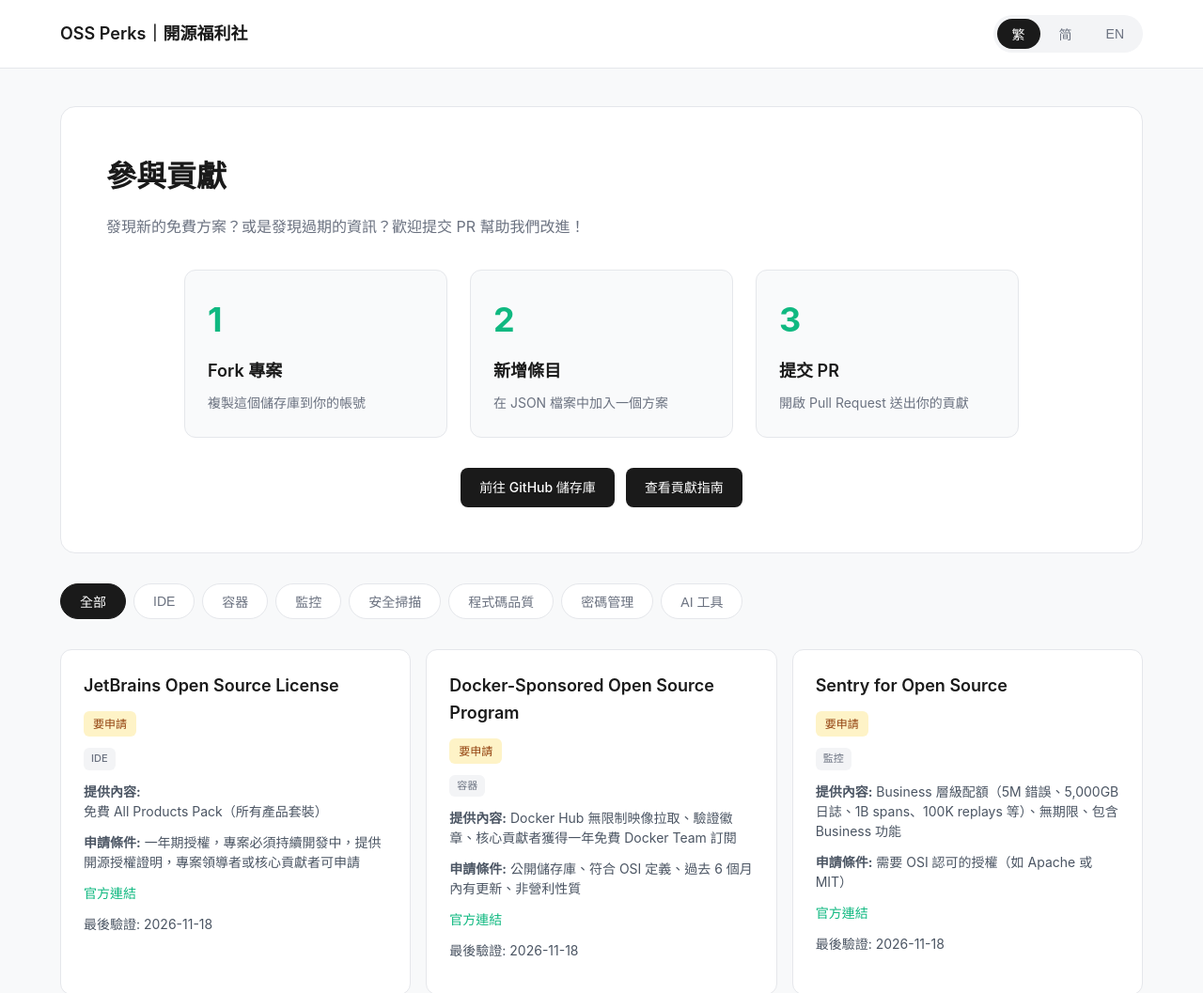
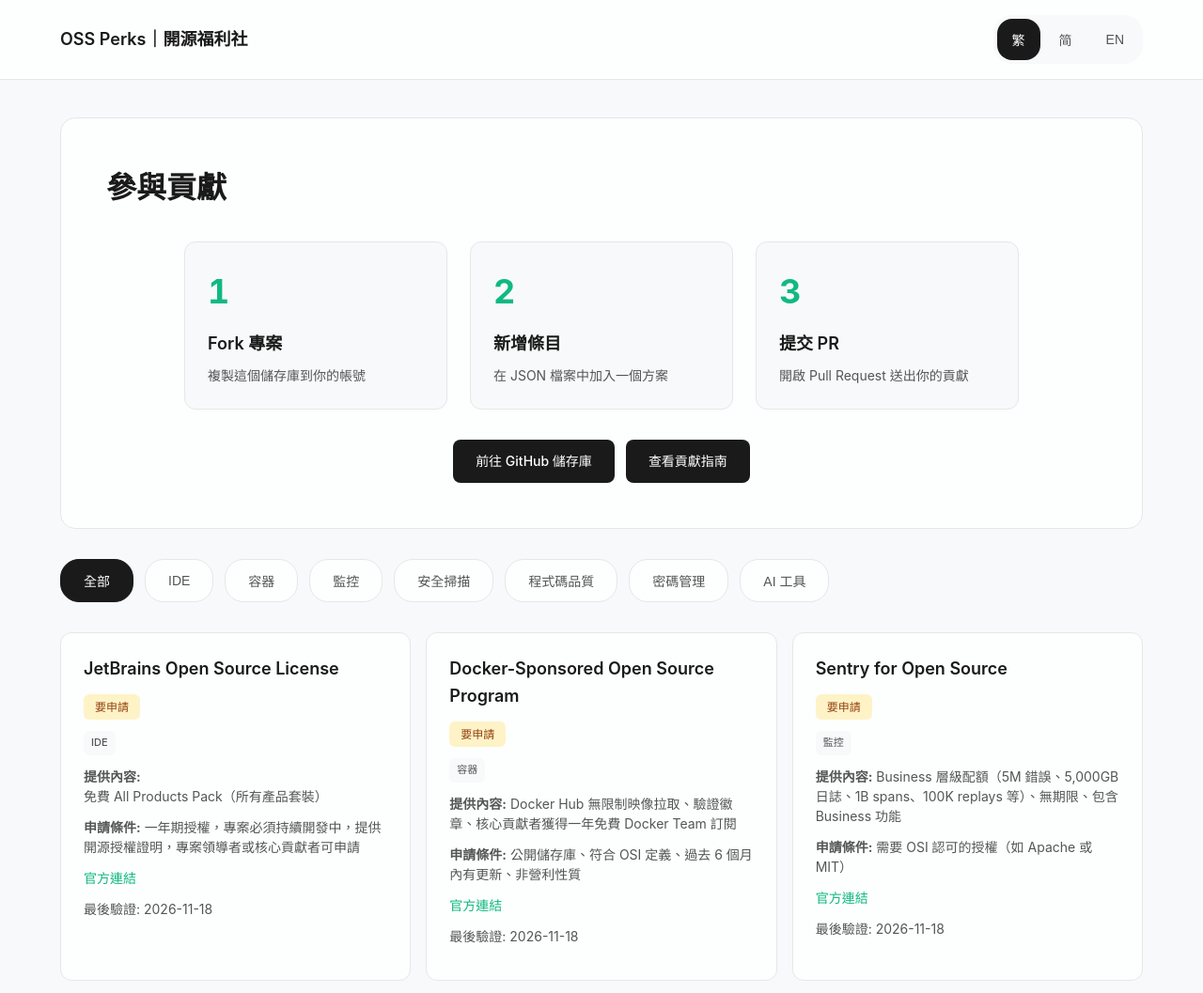
Before and after one commit to SammyLin/opensource, a website: page public/index.html in a window 1280 px wide. Shown: the top 1057 px of the page at 94% size. Drawn offline with Linux system fonts and the light colour scheme.

Commit message:
Apply Hallmark design improvements
- Add Hallmark stamp and CSS tokens for all colors/fonts
- Fix overflow-x: clip on html and body
- Add :focus-visible states to all interactive elements
- Add prefers-reduced-motion fallback
- Improve text contrast (tinted surface, darker text-subtle)
- Fix spacing to 4px scale throughout
- Add :active and :disabled states to buttons
- Add text-wrap: balance to headings
- Add tabular-nums to numeric displays
- Theme ::selection and scrollbar
- Remove eyebrow text
- Fix all color literals to use tokens
- Fix button min-heights to meet 44px requirement

Sloplint results: 24 FAIL → 4 FAIL, 18 REFLEX → 2 REFLEX

Co-authored-by: Sammy Lin <SammyLin@users.noreply.github.com>

```diff
--- a/public/index.html
+++ b/public/index.html
@@ -13,22 +13,75 @@
     <meta name="twitter:title" content="OSS Perks｜開源福利社" id="meta-twitter-title">
     <meta name="twitter:description" content="為開源專案維護者提供的免費工具與服務" id="meta-twitter-description">
     <style>
+        /* Hallmark · OSS Perks · trending-custom · F0 R0 */
+
+        :root {
+            --color-bg: #f8f9fa;
+            --color-surface: #fdfefe;
+            --color-text: #1a1a1a;
+            --color-text-subtle: #555555;
+            --color-text-muted: #757575;
+            --color-border: #e5e7eb;
+            --color-border-hover: #d1d5db;
+            --color-accent: #10b981;
+            --color-accent-dark: #059669;
+            --color-focus: #0d9668;
+            --color-badge-green-bg: #d1fae5;
+            --color-badge-green-text: #065f46;
+            --color-badge-yellow-bg: #fef3c7;
+            --color-badge-yellow-text: #92400e;
+            --color-badge-red-bg: #fee2e2;
+            --color-badge-red-text: #991b1b;
+
+            --font-sans: -apple-system, BlinkMacSystemFont, "Segoe UI", "Noto Sans SC", "Noto Sans TC", Roboto, "Helvetica Neue", Arial, sans-serif;
+
+            --radius-sm: 6px;
+            --radius-md: 8px;
+            --radius-lg: 12px;
+            --radius-xl: 16px;
+            --radius-full: 20px;
+
+            --shadow-sm: 0 1px 2px 0 rgb(0 0 0 / 0.05);
+            --shadow-md: 0 4px 12px rgba(0,0,0,0.08);
+        }
+
+        @media (prefers-reduced-motion: reduce) {
+            *,
+            *::before,
+            *::after {
+                animation-duration: 0.01ms !important;
+                animation-iteration-count: 1 !important;
+                transition-duration: 0.01ms !important;
+            }
+        }
+
         * {
             margin: 0;
             padding: 0;
             box-sizing: border-box;
         }
 
+        html,
         body {
-            font-family: -apple-system, BlinkMacSystemFont, "Segoe UI", "Noto Sans SC", "Noto Sans TC", Roboto, "Helvetica Neue", Arial, sans-serif;
+            overflow-x: clip;
+        }
+
+        body {
+            font-family: var(--font-sans);
             line-height: 1.6;
-            color: #1a1a1a;
-            background: #f8f9fa;
+            color: var(--color-text);
+            background: var(--color-bg);
+            scrollbar-color: var(--color-border-hover) var(--color-bg);
+        }
+
+        ::selection {
+            background: var(--color-accent);
+            color: var(--color-surface);
         }
 
         nav {
-            background: white;
-            border-bottom: 1px solid #e5e7eb;
+            background: var(--color-surface);
+            border-bottom: 1px solid var(--color-border);
             padding: 16px 0;
             position: sticky;
             top: 0;
@@ -47,37 +100,60 @@
         .logo {
             font-size: 18px;
             font-weight: 600;
-            color: #1a1a1a;
+            color: var(--color-text);
             text-decoration: none;
+            white-space: nowrap;
+        }
+
+        .logo:focus-visible {
+            outline: 2px solid var(--color-focus);
+            outline-offset: 4px;
+            border-radius: var(--radius-sm);
         }
 
         .lang-switch {
             display: flex;
             gap: 4px;
-            background: #f3f4f6;
+            background: var(--color-bg);
             padding: 4px;
-            border-radius: 20px;
+            border-radius: var(--radius-full);
         }
 
         .lang-switch button {
-            padding: 6px 16px;
+            padding: 8px 16px;
             border: none;
             background: transparent;
-            color: #6b7280;
+            color: var(--color-text-subtle);
             cursor: pointer;
-            border-radius: 16px;
+            border-radius: var(--radius-xl);
             font-size: 14px;
-            transition: all 0.2s;
+            min-height: 44px;
+            transition: background 0.2s, color 0.2s;
             font-weight: 500;
         }
 
         .lang-switch button.active {
-            background: #1a1a1a;
-            color: white;
+            background: var(--color-text);
+            color: var(--color-surface);
         }
 
         .lang-switch button:hover:not(.active) {
-            color: #1a1a1a;
+            color: var(--color-text);
+            background: var(--color-bg);
+        }
+
+        .lang-switch button:active {
+            transform: translateY(1px);
+        }
+
+        .lang-switch button:disabled {
+            opacity: 0.4;
+            cursor: not-allowed;
+        }
+
+        .lang-switch button:focus-visible {
+            outline: 2px solid var(--color-focus);
+            outline-offset: 2px;
         }
 
         .container {
@@ -93,26 +169,27 @@
         header h1 {
             font-size: 48px;
             font-weight: 700;
-            color: #1a1a1a;
+            color: var(--color-text);
             margin-bottom: 12px;
             letter-spacing: -0.02em;
+            text-wrap: balance;
         }
 
         header p {
             font-size: 16px;
-            color: #6b7280;
+            color: var(--color-text-subtle);
             margin-bottom: 4px;
         }
 
         .date-line {
             font-size: 14px;
-            color: #9ca3af;
+            color: var(--color-text-muted);
         }
 
         .contribute-section {
-            background: white;
-            border: 1px solid #e5e7eb;
-            border-radius: 16px;
+            background: var(--color-surface);
+            border: 1px solid var(--color-border);
+            border-radius: var(--radius-xl);
             padding: 48px;
             margin-bottom: 32px;
         }
@@ -120,14 +197,9 @@
         .contribute-section h2 {
             font-size: 32px;
             font-weight: 700;
-            color: #1a1a1a;
-            margin-bottom: 16px;
-        }
-
-        .contribute-section > p {
-            font-size: 16px;
-            color: #6b7280;
+            color: var(--color-text);
             margin-bottom: 32px;
+            text-wrap: balance;
         }
 
         .steps {
@@ -139,10 +211,10 @@
         }
 
         .step {
-            background: #f9fafb;
-            border: 1px solid #e5e7eb;
+            background: var(--color-bg);
+            border: 1px solid var(--color-border);
             padding: 24px;
-            border-radius: 12px;
+            border-radius: var(--radius-lg);
             flex: 1;
             min-width: 200px;
             max-width: 280px;
@@ -152,19 +224,20 @@
             font-size: 36px;
             font-weight: 700;
             margin-bottom: 12px;
-            color: #10b981;
+            color: var(--color-accent);
+            font-variant-numeric: tabular-nums;
         }
 
         .step h3 {
             font-size: 18px;
             font-weight: 600;
             margin-bottom: 8px;
-            color: #1a1a1a;
+            color: var(--color-text);
         }
 
         .step p {
             font-size: 14px;
-            color: #6b7280;
+            color: var(--color-text-subtle);
         }
 
         .contribute-buttons {
@@ -176,48 +249,75 @@
 
         .contribute-buttons a {
             display: inline-block;
-            padding: 10px 20px;
-            background: #1a1a1a;
-            color: white;
+            padding: 12px 24px;
+            background: var(--color-text);
+            color: var(--color-surface);
             text-decoration: none;
-            border-radius: 8px;
+            border-radius: var(--radius-md);
             font-weight: 500;
             font-size: 14px;
-            transition: all 0.2s;
+            min-height: 44px;
+            transition: transform 0.2s, box-shadow 0.2s;
         }
 
         .contribute-buttons a:hover {
-            background: #374151;
+            transform: translateY(-1px);
+            box-shadow: var(--shadow-md);
+        }
+
+        .contribute-buttons a:active {
+            transform: translateY(0);
+        }
+
+        .contribute-buttons a:focus-visible {
+            outline: 2px solid var(--color-focus);
+            outline-offset: 2px;
         }
 
         .filters {
             margin-bottom: 32px;
             display: flex;
             flex-wrap: wrap;
-            gap: 8px;
+            gap: 12px;
         }
 
         .filter-btn {
-            padding: 8px 20px;
-            border: 1px solid #e5e7eb;
-            background: white;
-            color: #6b7280;
+            padding: 12px 24px;
+            border: 1px solid var(--color-border);
+            background: var(--color-surface);
+            color: var(--color-text-subtle);
             cursor: pointer;
-            border-radius: 20px;
-            transition: all 0.2s;
+            border-radius: var(--radius-full);
+            transition: border-color 0.2s, color 0.2s, background 0.2s;
             font-size: 14px;
             font-weight: 500;
+            min-height: 44px;
         }
 
-        .filter-btn:hover {
-            border-color: #d1d5db;
-            color: #1a1a1a;
+        .filter-btn:hover:not(.active) {
+            border-color: var(--color-border-hover);
+            color: var(--color-text);
+            background: var(--color-bg);
         }
 
         .filter-btn.active {
-            background: #1a1a1a;
-            color: white;
-            border-color: #1a1a1a;
+            background: var(--color-text);
+            color: var(--color-surface);
+            border-color: var(--color-text);
+        }
+
+        .filter-btn:active {
+            transform: translateY(1px);
+        }
+
+        .filter-btn:disabled {
+            opacity: 0.4;
+            cursor: not-allowed;
+        }
+
+        .filter-btn:focus-visible {
+            outline: 2px solid var(--color-focus);
+            outline-offset: 2px;
         }
 
         .programs {
@@ -228,85 +328,92 @@
         }
 
         .program-card {
-            background: white;
-            border: 1px solid #e5e7eb;
-            border-radius: 12px;
+            background: var(--color-surface);
+            border: 1px solid var(--color-border);
+            border-radius: var(--radius-lg);
             padding: 24px;
-            transition: all 0.2s;
+            transition: box-shadow 0.2s, border-color 0.2s;
         }
 
         .program-card:hover {
-            box-shadow: 0 4px 12px rgba(0,0,0,0.08);
-            border-color: #d1d5db;
+            box-shadow: var(--shadow-md);
+            border-color: var(--color-border-hover);
         }
 
         .program-card h3 {
             font-size: 18px;
             font-weight: 600;
             margin-bottom: 12px;
-            color: #1a1a1a;
+            color: var(--color-text);
         }
 
         .type-badge {
             display: inline-block;
-            padding: 4px 10px;
-            border-radius: 6px;
+            padding: 4px 12px;
+            border-radius: var(--radius-sm);
             font-size: 12px;
             font-weight: 500;
             margin-bottom: 12px;
         }
 
         .type-direct_activation {
-            background: #d1fae5;
-            color: #065f46;
+            background: var(--color-badge-green-bg);
+            color: var(--color-badge-green-text);
         }
 
         .type-application_required {
-            background: #fef3c7;
-            color: #92400e;
+            background: var(--color-badge-yellow-bg);
+            color: var(--color-badge-yellow-text);
         }
 
         .type-high_bar {
-            background: #fee2e2;
-            color: #991b1b;
+            background: var(--color-badge-red-bg);
+            color: var(--color-badge-red-text);
         }
 
         .categories {
             display: flex;
             flex-wrap: wrap;
-            gap: 6px;
+            gap: 8px;
             margin-bottom: 12px;
         }
 
         .category-tag {
-            padding: 3px 8px;
-            background: #f3f4f6;
-            border-radius: 6px;
+            padding: 4px 8px;
+            background: var(--color-bg);
+            border-radius: var(--radius-sm);
             font-size: 11px;
-            color: #6b7280;
+            color: var(--color-text-subtle);
             font-weight: 500;
         }
 
         .program-card p {
             margin-bottom: 12px;
             font-size: 14px;
-            color: #4b5563;
+            color: var(--color-text-subtle);
             line-height: 1.5;
         }
 
         .program-card a {
-            color: #10b981;
+            color: var(--color-accent);
             text-decoration: none;
             font-weight: 500;
+            transition: color 0.2s;
         }
 
         .program-card a:hover {
-            text-decoration: underline;
+            color: var(--color-accent-dark);
+        }
+
+        .program-card a:focus-visible {
+            outline: 2px solid var(--color-focus);
+            outline-offset: 2px;
+            border-radius: var(--radius-sm);
         }
 
         .last-verified {
             font-size: 12px;
-            color: #9ca3af;
+            color: var(--color-text-muted);
             margin-top: 8px;
         }
 
@@ -314,21 +421,28 @@
             text-align: center;
             padding: 32px 0;
             margin-top: 48px;
-            border-top: 1px solid #e5e7eb;
+            border-top: 1px solid var(--color-border);
         }
 
         footer a {
-            color: #10b981;
+            color: var(--color-accent);
             text-decoration: none;
             font-weight: 500;
+            transition: color 0.2s;
         }
 
         footer a:hover {
-            text-decoration: underline;
+            color: var(--color-accent-dark);
+        }
+
+        footer a:focus-visible {
+            outline: 2px solid var(--color-focus);
+            outline-offset: 2px;
+            border-radius: var(--radius-sm);
         }
 
         footer p {
-            color: #6b7280;
+            color: var(--color-text-subtle);
             font-size: 14px;
         }
 
@@ -400,7 +514,6 @@
     <div class="container">
         <div class="contribute-section">
             <h2 id="contribute-title">參與貢獻</h2>
-            <p id="contribute-desc">發現新的免費方案？或是發現過期的資訊？歡迎提交 PR 幫助我們改進！</p>
             <div class="steps">
                 <div class="step">
                     <div class="step-number">1</div>
@@ -441,7 +554,7 @@
             <p id="footer-contribute">
                 <a href="https://github.com/SammyLin/opensource" target="_blank" id="footer-link">發 PR 新增方案</a>
             </p>
-            <p style="margin-top: 20px; font-size: 14px; color: #6c757d;">
+            <p style="margin-top: 20px; font-size: 14px; color: var(--color-text-subtle);">
                 <span id="footer-note">最後驗證日期顯示於各方案卡片中</span>
             </p>
         </footer>
@@ -651,7 +764,7 @@
             })
             .catch(error => {
                 console.error('Error loading programs:', error);
-                document.getElementById('programs-container').innerHTML = '<p style="text-align:center;color:#999;">Failed to load programs data</p>';
+                document.getElementById('programs-container').innerHTML = '<p style="text-align:center;color:var(--color-text-muted);">Failed to load programs data</p>';
             });
 
         document.querySelectorAll('.filter-btn').forEach(btn => {
```
Also changed, not shown: pr-media/sloplint-after.txt (added, +13 -0 lines), take-screenshots.js (+12 -10 lines), pr-media/after-screenshot-en-desktop.png (added), pr-media/after-screenshot-zh-hans-desktop.png (added), pr-media/after-screenshot-zh-hant-desktop.png (added), pr-media/after-screenshot-zh-hant-mobile-filtered.png (added), pr-media/before-screenshot-en-desktop.png (added), pr-media/before-screenshot-zh-hans-desktop.png (added), pr-media/before-screenshot-zh-hant-desktop.png (added), pr-media/before-screenshot-zh-hant-mobile-filtered.png (added), 1 other file.
